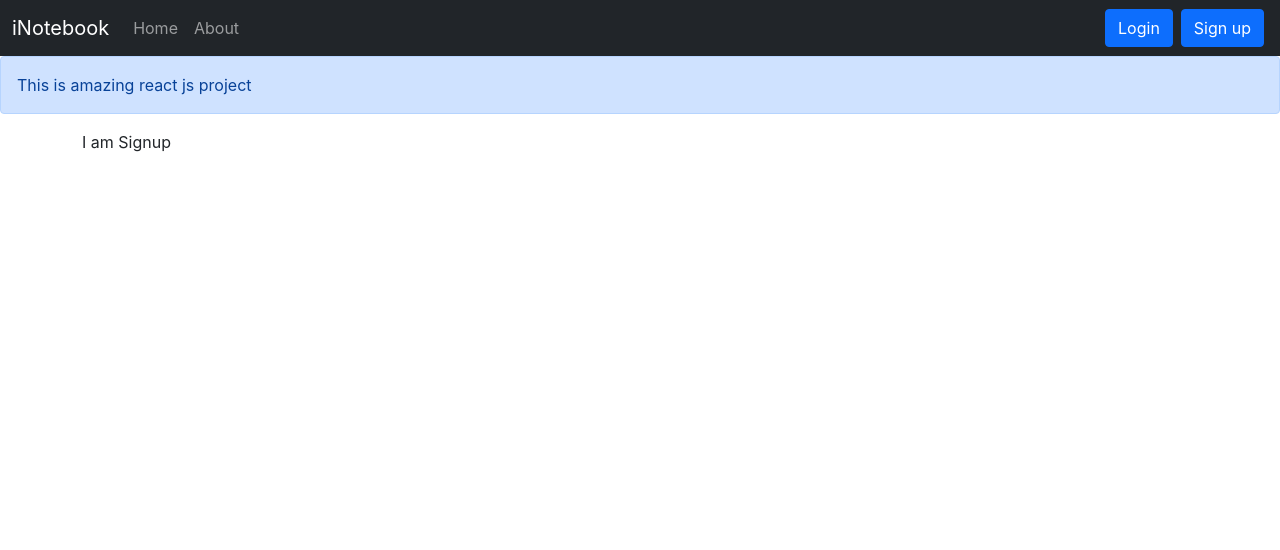
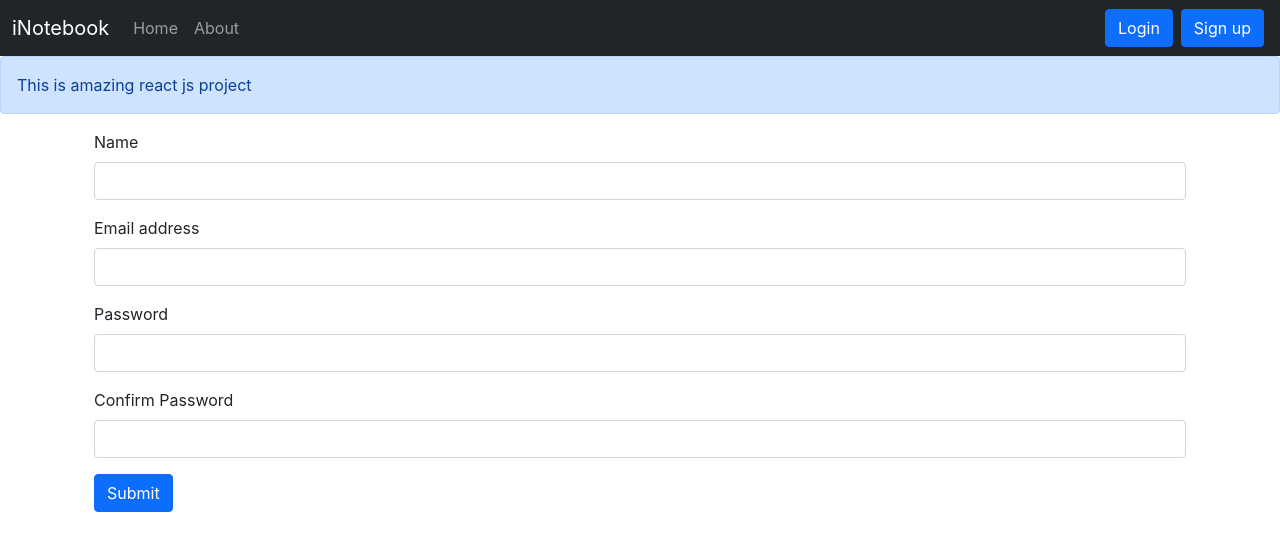
Before and after one commit to Sajid-tech/iNoteBook-React, a React (Create React App) app: page /signup in a window 1280 px wide. Shown: the top 550 px of the page. Built offline with nearby package versions, Linux system fonts and the light colour scheme.

Commit message:
Signup form succesfully

```diff
--- a/src/components/Login.js
+++ b/src/components/Login.js
@@ -8,7 +8,6 @@
 
     const handleSumbit = async (e) => {
         e.preventDefault();
-        fetch("http://localhost:5000/api/auth/login")
         const response = await fetch(`http://localhost:5000/api/auth/login`, {
             method: 'POST',
             headers: {
--- a/src/components/Signup.js
+++ b/src/components/Signup.js
@@ -1,8 +1,59 @@
-import React from 'react'
+import React, { useState } from 'react'
+import { useNavigate } from 'react-router-dom'
 
 const Signup = () => {
+    const [credentials, setCredentials] = useState({ name: '', email: '', password: '', cpassword: '' })
+    let navigate = useNavigate()
+    const handleSumbit = async (e) => {
+        e.preventDefault();
+        const { name, email, password } = credentials;
+        const response = await fetch(`http://localhost:5000/api/auth/createuser`, {
+
+            method: 'POST',
+            headers: {
+                'Content-Type': 'application/json',
+
+            },
+            body: JSON.stringify({ name, email, password })
+        });
+        const json = await response.json()
+        console.log(json)
+        if (json.success) {
+
+            //save the auth token and redirect
+            localStorage.setItem('token', json.authtoken)
+            navigate('/home')
+        } else {
+            alert('Invalid credentials')
+        }
+    }
+    const onChange = (e) => {
+        setCredentials({ ...credentials, [e.target.name]: e.target.value })
+    }
     return (
-        <div> I am Signup</div>
+        <div className='container'>
+            <form onSubmit={handleSumbit}>
+                <div className="mb-3">
+                    <label htmlFor="name" className="form-label">Name</label>
+                    <input type="text" className="form-control" id="name" name='name' onChange={onChange} aria-describedby="emailHelp" />
+                </div>
+                <div className="mb-3">
+                    <label htmlFor="email" className="form-label">Email address</label>
+                    <input type="email" className="form-control" id="email" name='email' onChange={onChange} aria-describedby="emailHelp" />
+
+                </div>
+                <div className="mb-3">
+                    <label htmlFor="password" className="form-label">Password</label>
+                    <input type="password" className="form-control" id="password" name='password' onChange={onChange} minLength={5} required />
+                </div>
+                <div className="mb-3">
+                    <label htmlFor="cpassword" className="form-label">Confirm Password</label>
+                    <input type="password" className="form-control" id="cpassword" name='cpassword' onChange={onChange} minLength={5} required />
+                </div>
+
+                <button type="submit" className="btn btn-primary">Submit</button>
+            </form>
+        </div>
     )
 }
 
```
Also changed, not shown: 1 other file (tests, documents, lock files or other folders).
